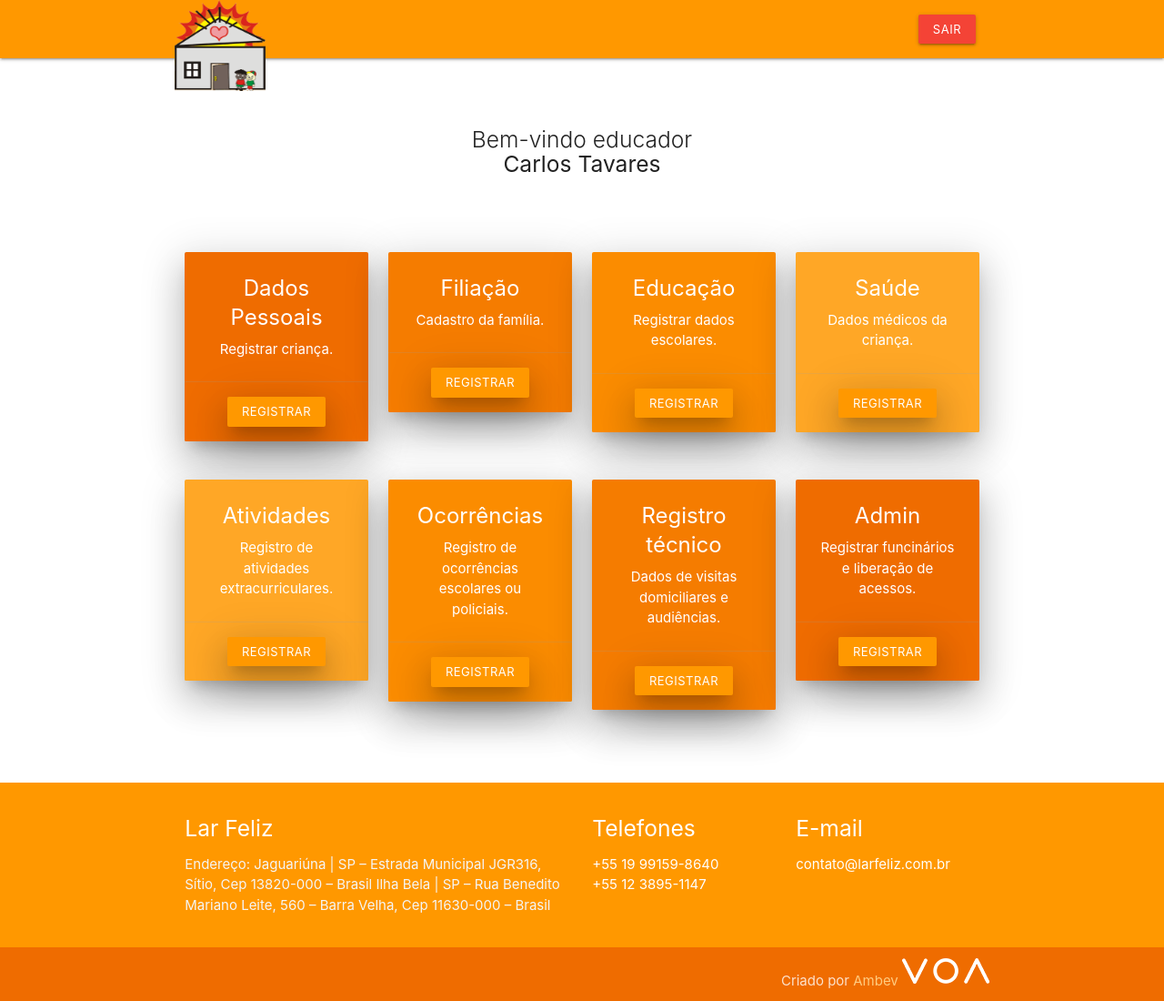
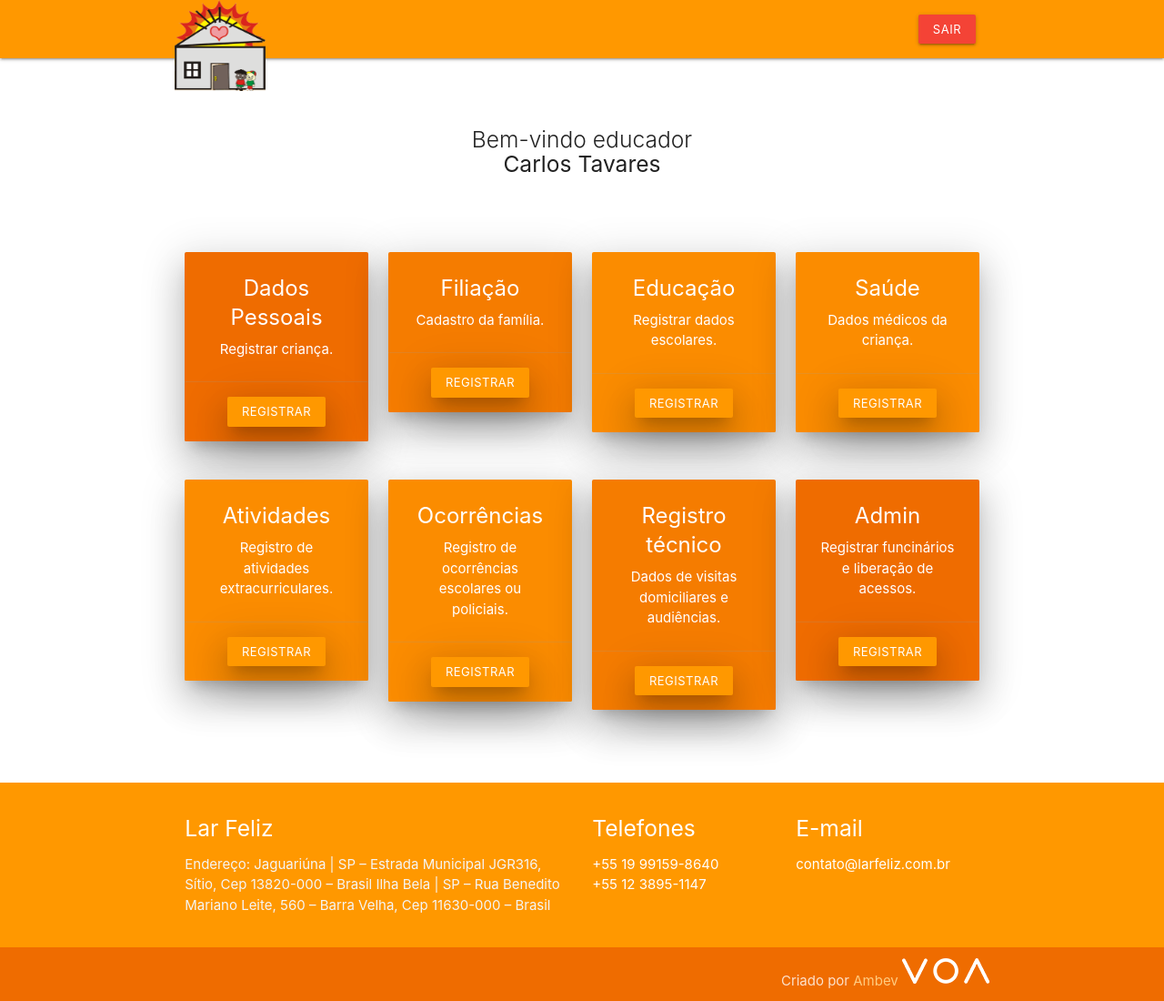
Before and after one commit to CarlosMagnoSTavares/larfeliz, a PHP site: page / in a window 1280 px wide. Shown: the whole page at 91% size. Run offline with PHP 8.4, Linux system fonts and the light colour scheme.

Commit message:
color grid

```diff
--- a/index.php
+++ b/index.php
@@ -35,7 +35,7 @@
           </div>
         </div>
         <div class="col s12 m3">
-          <div class="card z-depth-5 orange lighten-1">
+          <div class="card z-depth-5 orange darken-1">
             <div class="card-content white-text">
               <span class="card-title center-align"><b>Saúde</b></span>
               <p class="center-align">Dados médicos da criança.</p>
@@ -49,7 +49,7 @@
     <!-- Segunda linha de blocos -->
     <div class="row">
         <div class="col s12 m3">
-          <div class="card z-depth-5 orange lighten-1">
+          <div class="card z-depth-5 orange darken-1">
             <div class="card-content white-text">
               <span class="card-title center-align"><b>Atividades</b></span>
               <p class="center-align">Registro de atividades extracurriculares.</p>
```
Also changed, not shown: dadosPessoais.php (+8 -4 lines).
